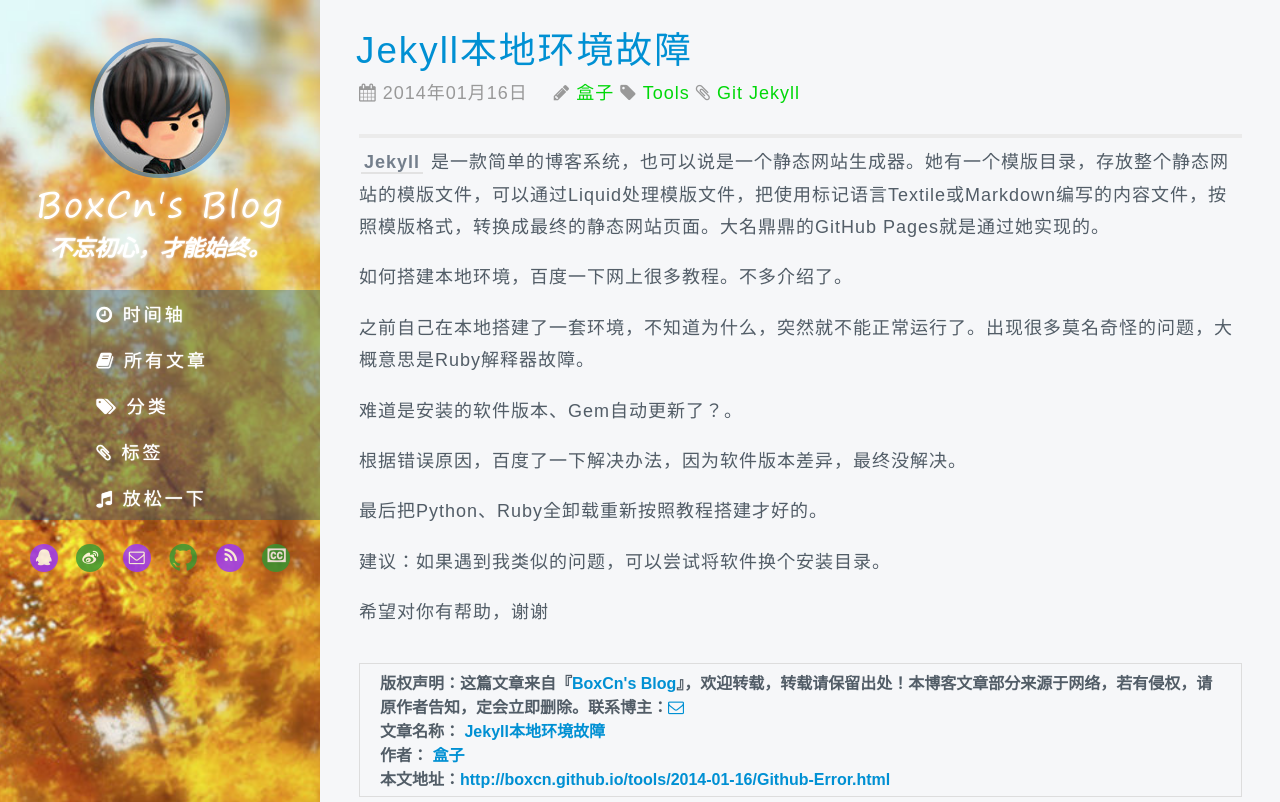
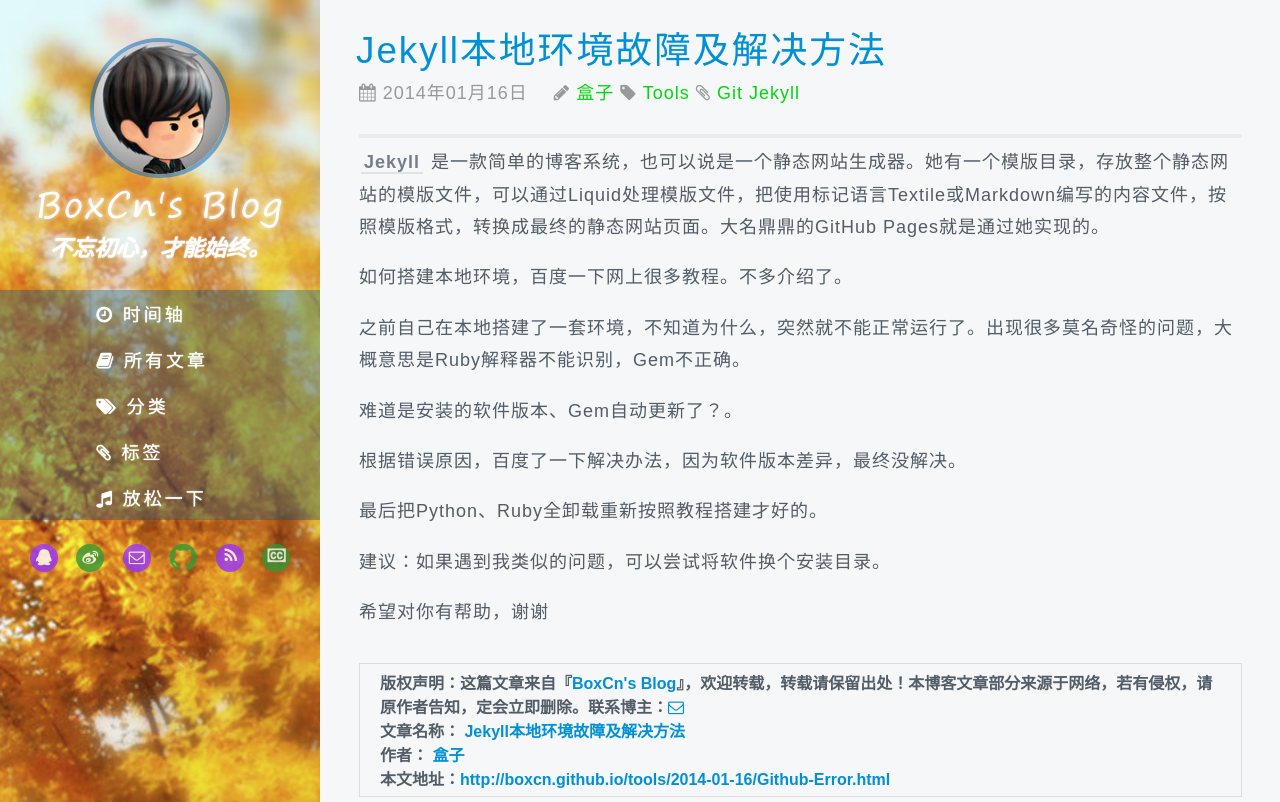
Before and after one commit to boxcn/boxcn.github.io, a Jekyll site: the page built from _posts/Tools/2014-01-16-Github-Error.md, in a window 1280 px wide and 1327 px high. Shown: the top 802 px of the window. Built offline with Jekyll 4.4.1, drawn with Linux system fonts in a browser that asks for light colours; some web fonts are replaced; comment, search, counter and statistics services are not loaded; grey boxes are pictures that could not be loaded.

Commit message:
Update the post

```diff
--- a/_posts/Tools/2014-01-16-Github-Error.md
+++ b/_posts/Tools/2014-01-16-Github-Error.md
@@ -1,6 +1,6 @@
 ---
 layout: post
-title: Jekyll本地环境故障
+title: Jekyll本地环境故障及解决方法
 categories: Tools
 tags: Git Jekyll
 keywords: Jekyll,本地环境
@@ -10,7 +10,7 @@
 
 如何搭建本地环境，百度一下网上很多教程。不多介绍了。
 
-之前自己在本地搭建了一套环境，不知道为什么，突然就不能正常运行了。出现很多莫名奇怪的问题，大概意思是Ruby解释器故障。
+之前自己在本地搭建了一套环境，不知道为什么，突然就不能正常运行了。出现很多莫名奇怪的问题，大概意思是Ruby解释器不能识别，Gem不正确。
 
 难道是安装的软件版本、Gem自动更新了？。
 
```
